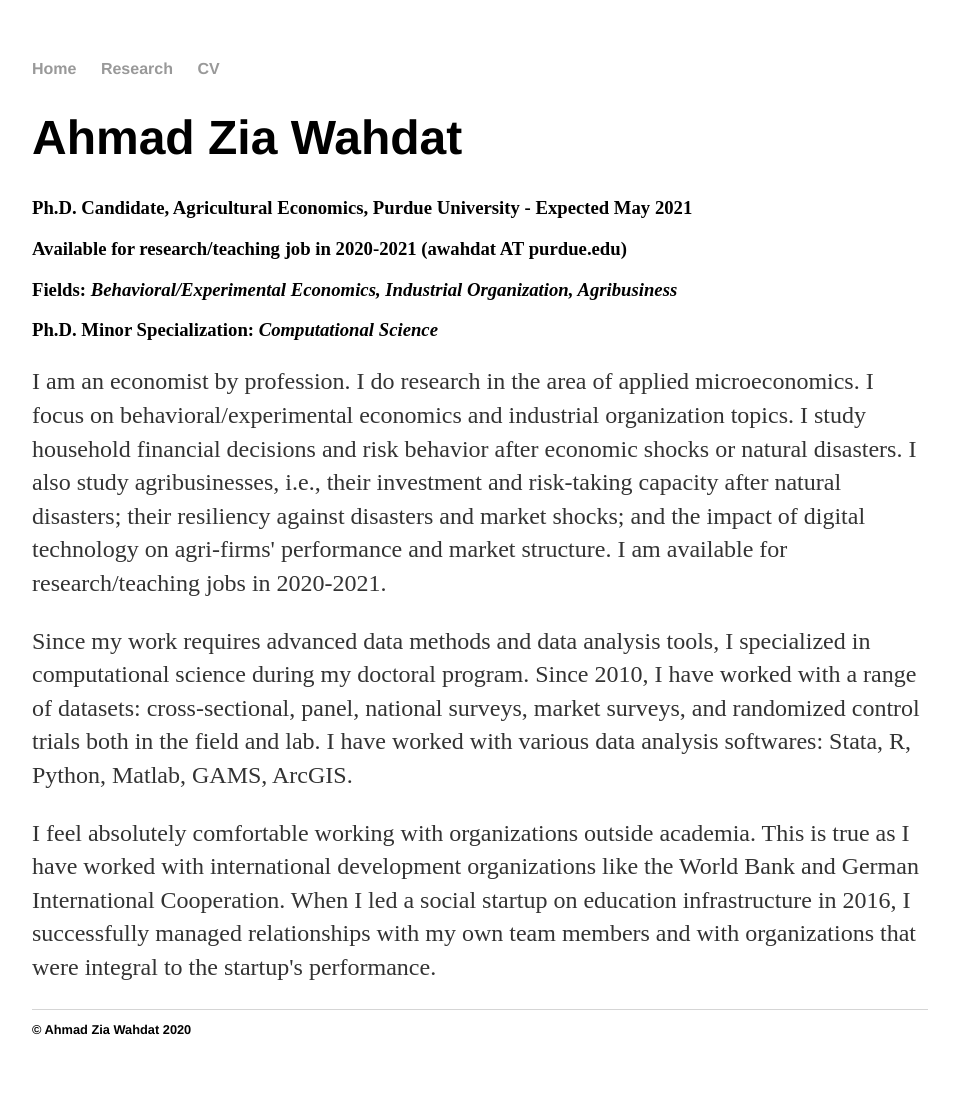
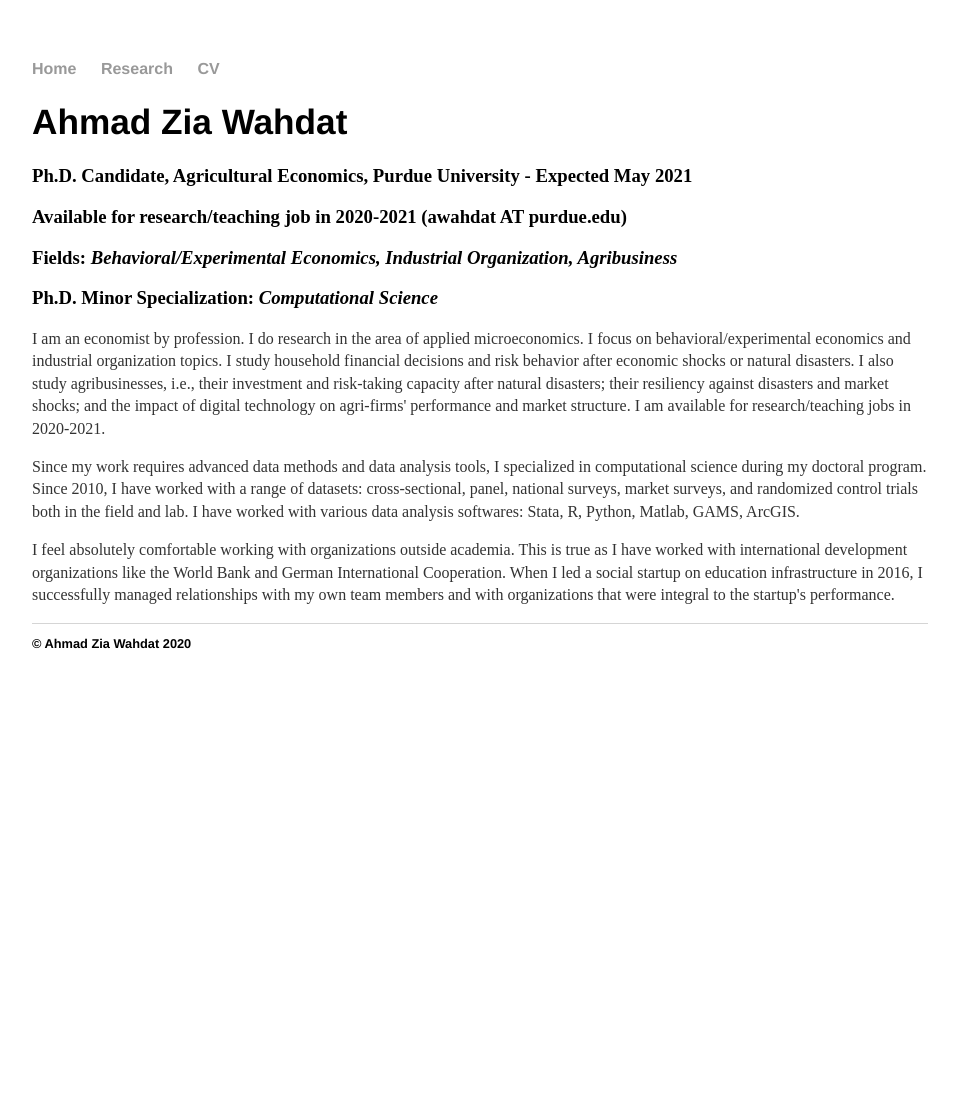
Before and after one commit to awahdat/webpage, a Jekyll site: the page built from index.html, in a window 1280 px wide. Shown: the whole page, without its empty margins (160-1117 px from the left). Built offline with Jekyll 4.4.1, drawn with Linux system fonts in a browser that asks for light colours; after the commit the page ends 900 px from its top, so only the background shows below that.

Commit message:
Update main.css

```diff
--- a/css/main.css
+++ b/css/main.css
@@ -20,11 +20,11 @@ a:hover {
     text-decoration: underline;
 }
 h1 {
-    font-size: 3em;
+    font-size: 2.2em;
     font-family:'Helvetica', 'Arial', 'Sans-Serif';
 }
 p {
-    font-size: 1.5em;
+    font-size: 16px;
     line-height: 1.4em;
     color: #333;
 }
```
